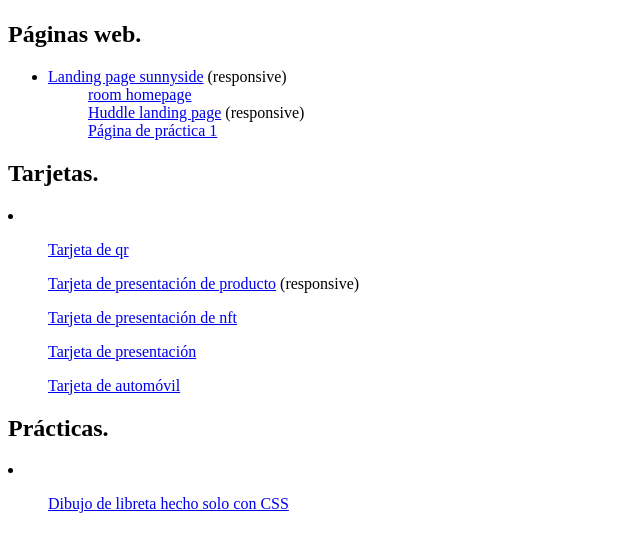
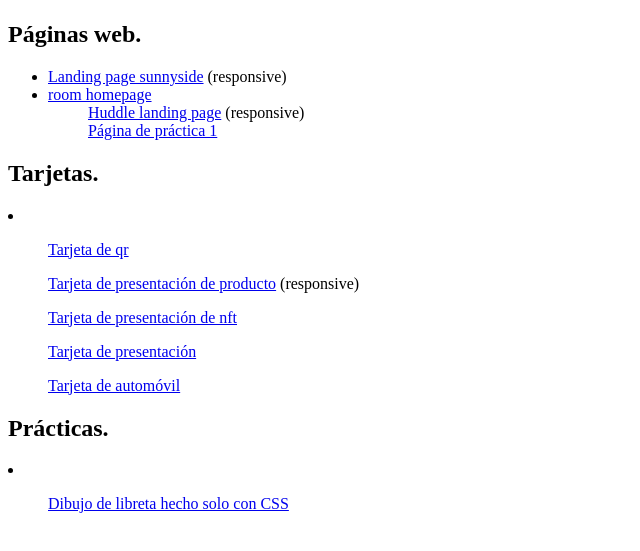
Before and after one commit to Juan122113/portfolio, a plain HTML site: page index.html in a window 1280 px wide. Shown: the part 59-610 px from the top of the page, without its empty margins (0-640 px from the left). Drawn offline with Linux system fonts and the light colour scheme.

Commit message:
Update index.html

```diff
--- a/index.html
+++ b/index.html
@@ -14,7 +14,7 @@
 
     <ul>
         <li><a href="https://juan122113.github.io/sunnyside-agency-landing-page-main/" target="_blank">Landing page sunnyside</a> (responsive)</li>
-        <ul><a href="https://juan122113.github.io/room-homepage-master/" target="_blank">room homepage</a></ul>
+        <li><a href="https://juan122113.github.io/room-homepage-master/" target="_blank">room homepage</a></li>
         <ul><a href="https://juan122113.github.io/landing-page/" target="_blank">Huddle landing page</a> (responsive)</ul>
         <ul><a href="https://juan122113.github.io/practice-page-1/" target="_blank">Página de práctica 1</a></ul>
     </ul>
```
